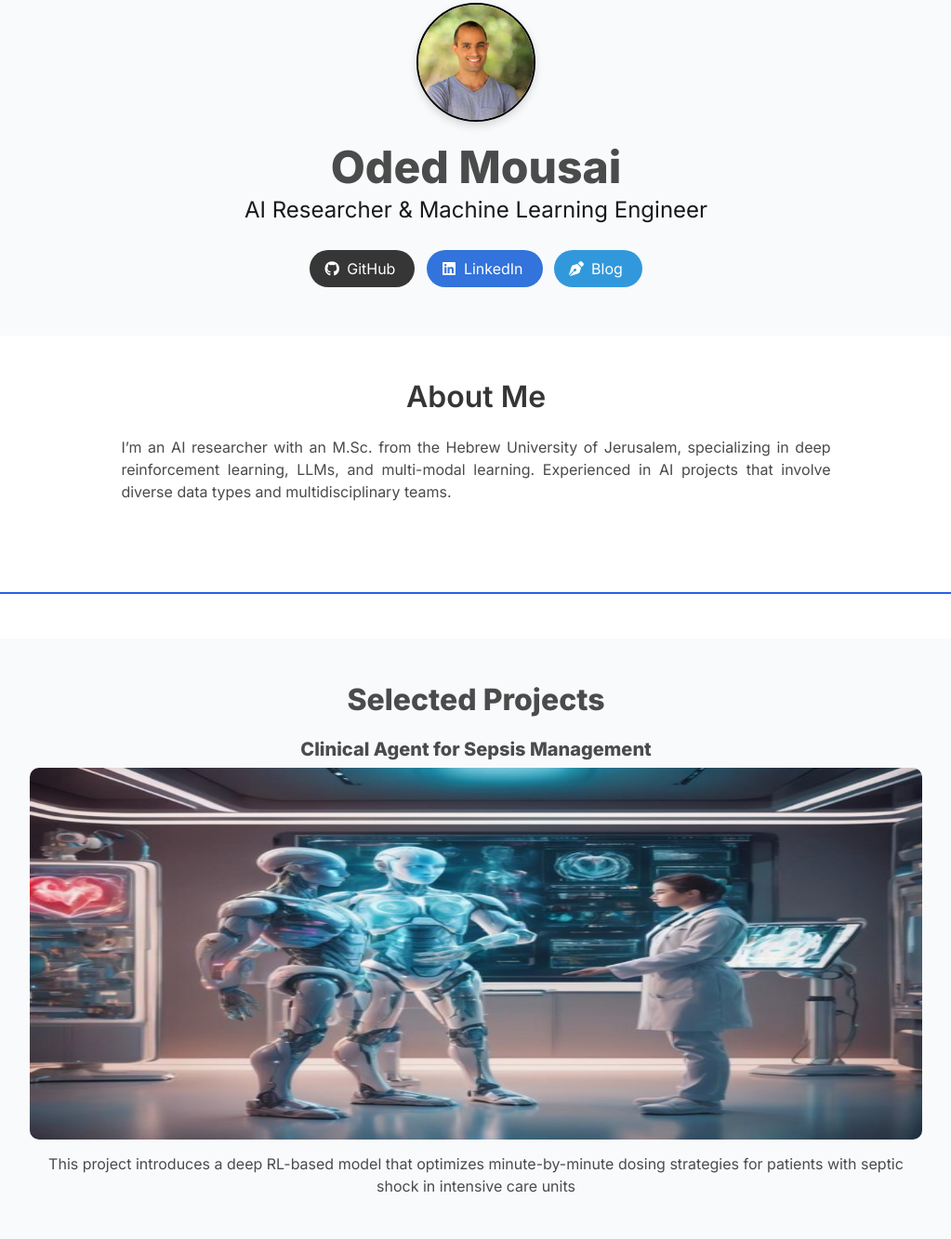
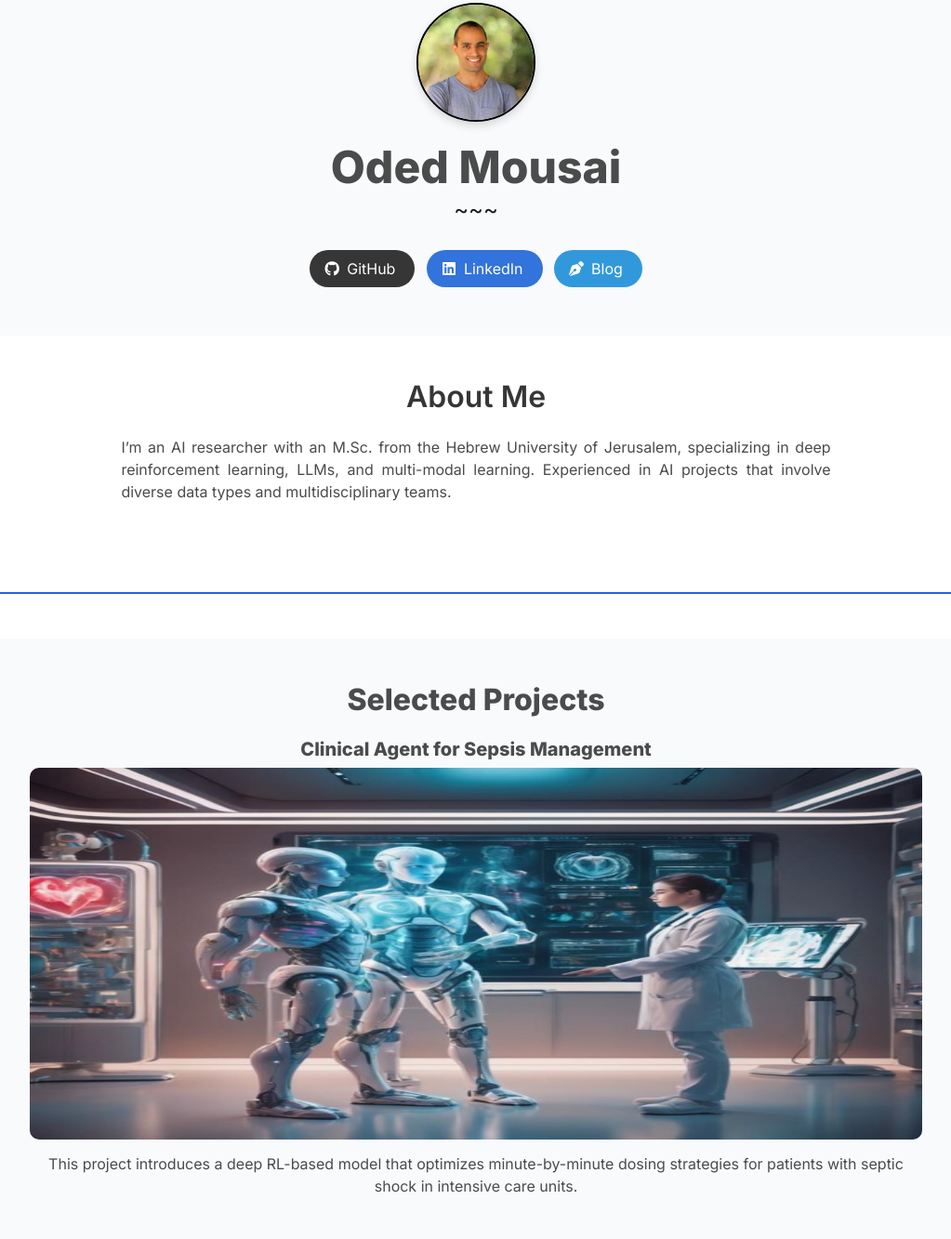
Before and after one commit to OdedMous/profolio-oded, a plain HTML site: page index.html in a window 1280 px wide. Shown: the part 45-1378 px from the top of the page at 93% size, without its empty margins (128-1151 px from the left). Drawn offline with Linux system fonts and the light colour scheme; some icons are missing.

Commit message:
Update index.html

```diff
--- a/index.html
+++ b/index.html
@@ -90,7 +90,7 @@
       </figure>
 
       <h1 class="title is-1">Oded Mousai</h1>
-      <h2 class="subtitle is-4">AI Researcher & Machine Learning Engineer</h2>
+      <h2 class="subtitle is-4">~~~</h2>
 
       <div class="social-buttons mt-4">
         <a href="https://github.com/OdedMous" target="_blank" class="button is-rounded is-dark">
@@ -136,7 +136,7 @@
           <figure>
             <h4 class="title is-5 mb-2">Clinical Agent for Sepsis Management</h4>
             <img src="static/images/rl_project_image.jpg" alt="Project 1" style="border-radius:10px; width:100%; max-width:100; max-height:400px;">
-            <figcaption class="mt-2">This project introduces a deep RL-based model that optimizes minute-by-minute dosing strategies for patients with septic shock in intensive care units</figcaption>
+            <figcaption class="mt-2">This project introduces a deep RL-based model that optimizes minute-by-minute dosing strategies for patients with septic shock in intensive care units.</figcaption>
           </figure>
         </a>
       </div>
```
